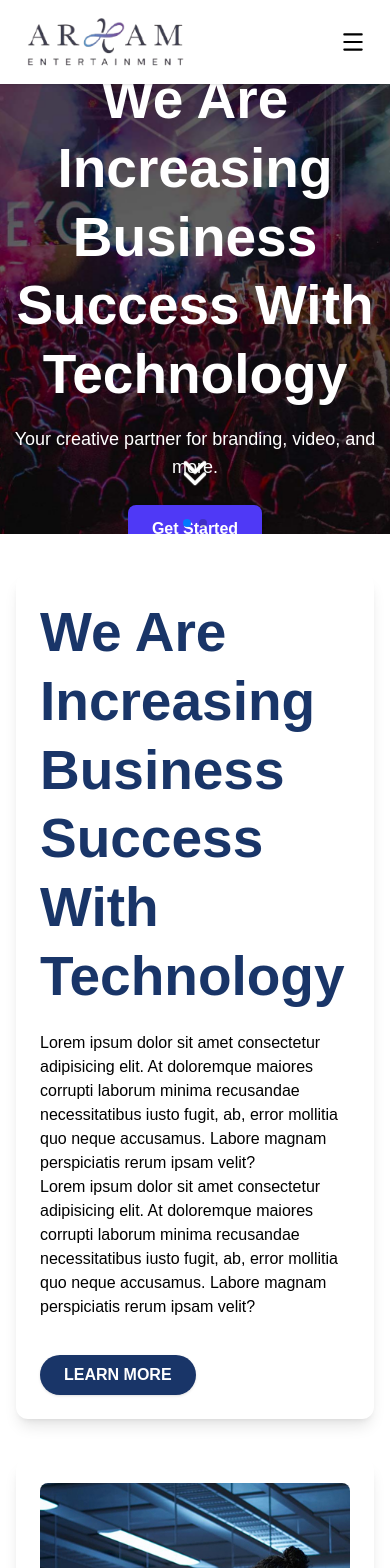
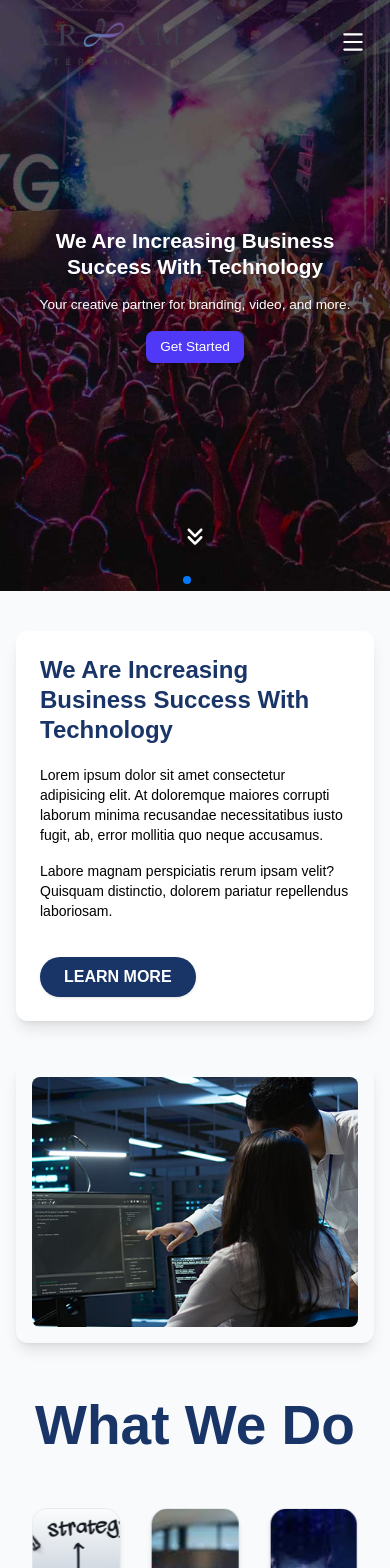
Before and after one commit to Manish019/ArhanMedia, a React (Vite) app: page / in a window 390 px wide. Shown: the top 1568 px of the page. Built offline with nearby package versions, Linux system fonts and the light colour scheme; a web font is replaced by a local one.

Commit message:
new header

```diff
--- a/src/App.jsx
+++ b/src/App.jsx
@@ -22,8 +22,7 @@ function App() {
 
   return (
   <BrowserRouter>
-<div className="flex flex-col min-h-screen">
-<Navbar />
+   <Navbar />
 <main className="flex-grow">
 
 <Routes>
@@ -45,7 +44,6 @@ function App() {
 {/* <ComingSoon /> */}
 </main>
 <Footer />
-</div>
 </BrowserRouter>
   )
 }
--- a/src/components/ClientSlider.jsx
+++ b/src/components/ClientSlider.jsx
@@ -13,19 +13,39 @@ const ClientSlider = () => {
   return (
     <>
     <Swiper
-        slidesPerView={8}
-         spaceBetween={10}
+        spaceBetween={10}
         autoplay={{
-          delay: 2500,
+          delay: 2000,
           disableOnInteraction: false,
         }}
         loop={true}
         pagination={{
           clickable: true,
         }}
-        navigation={true}
         modules={[Pagination, Autoplay]}
         className="mySwiper clients"
+        breakpoints={{
+          0: {
+            slidesPerView: 3, // very small screens
+            spaceBetween: 10,
+          },
+          480: {
+            slidesPerView: 3, // small phones
+            spaceBetween: 15,
+          },
+          768: {
+            slidesPerView: 4, // tablets
+            spaceBetween: 20,
+          },
+          1024: {
+            slidesPerView: 6, // small desktops
+            spaceBetween: 25,
+          },
+          1280: {
+            slidesPerView: 8, // large desktops
+            spaceBetween: 30,
+          },
+        }}
       >
         <SwiperSlide>
           <div className="img-box">
--- a/src/components/Footer.jsx
+++ b/src/components/Footer.jsx
@@ -49,7 +49,7 @@ const Footer = () => {
           <Link to="#" target="_blank">
             <FaLinkedin className="text-[#0077B5] hover:text-[#005582]" />
           </Link>
-          <Link to="#" target="_blank">
+          <Link to="https://www.instagram.com/arham_ent/?igsh=MXFnbGkxNTl5ZjhkNA%3D%3D&utm_source=qr#" target="_blank">
             <FaSquareInstagram className="text-[#C13584] hover:text-[#a32b6d]" />
           </Link>
           <div className="flex items-center gap-2">
--- a/src/components/HomeSlider.jsx
+++ b/src/components/HomeSlider.jsx
@@ -13,6 +13,7 @@ import { FaAnglesDown } from "react-icons/fa6";
 import { Autoplay, Pagination} from 'swiper/modules';
 import { Link } from 'react-router-dom';
 import { motion } from "framer-motion";
+import './Homeslider.css'
 
 
 const HomeSlider = () => {
@@ -20,89 +21,84 @@ const HomeSlider = () => {
 
   return (
   <>
+  <section className="slider-section relative w-full">
       <Swiper
         slidesPerView={1}
-        spaceBetween={30}
-        autoplay={{
-          delay: 2500,
-          disableOnInteraction: false,
-        }}
         loop={true}
-        pagination={{
-          clickable: true,
-        }}
-        navigation={true}
-        modules={[Pagination, Autoplay]}
-        className="mySwiper"
+        autoplay={{ delay: 2500, disableOnInteraction: false }}
+        pagination={{ clickable: true }}
+        modules={[Autoplay, Pagination]}
+        className="w-full h-[70vh] sm:h-[75vh] md:h-[85vh] lg:h-screen"
       >
-     <section className="slider-section relative h-[650px]">
+        {/* Slide 1 */}
         <SwiperSlide>
-   <div className="slider h-[450px] relative">
+          <div className="relative w-full h-full">
             <img
               src="/slider3.jpg"
               alt="Home Banner"
-    className="w-full h-full shadow-lg object-cover"
+              className="w-full h-full object-cover shadow-lg"
             />
-  {/* Overlay content */}
-  <div className="absolute inset-0 flex flex-col items-center justify-center text-center">
-
+            <div className="absolute inset-0 flex flex-col items-center justify-center text-center px-4">
               <motion.h2
-  className="text-[55px] font-bold text-white mb-4 leading-tight text-center mx-auto "
-  initial={{ y: -50, opacity: 0, scale: 0.95 }}   // Start above + slightly smaller
-  whileInView={{ y: 0, opacity: 1, scale: 1 }}    // Animate to normal position
+               className="text-2xl sm:text-3xl md:text-4xl lg:text-[55px] font-bold text-white mb-4 leading-snug sm:leading-tight"
+                initial={{ y: -50, opacity: 0, scale: 0.95 }}
+                whileInView={{ y: 0, opacity: 1, scale: 1 }}
                 transition={{ duration: 1, ease: "easeOut" }}
-  viewport={{ once: false, amount: 0.3 }}          // Animate every time it enters viewport
+                viewport={{ once: false, amount: 0.3 }}
               >
                 We Are Increasing Business Success With Technology
               </motion.h2>
+<p className="text-sm sm:text-base md:text-lg lg:text-xl text-white mb-6 drop-shadow max-w-[90%] sm:max-w-xl">
 
-    <p className="text-lg md:text-xl text-white mb-6 drop-shadow">
                 Your creative partner for branding, video, and more.
               </p>
-    <button className="px-6 py-3 bg-indigo-600 text-white rounded-lg font-semibold shadow hover:bg-indigo-700 transition">
+              <button className="px-4 sm:px-6 md:px-8 py-2 sm:py-3 bg-indigo-600 text-white rounded-lg font-medium sm:font-semibold shadow hover:bg-indigo-700 transition">
+
                 Get Started
               </button>
             </div>
           </div>
         </SwiperSlide>
 
+        {/* Slide 2 */}
         <SwiperSlide>
-    <div className="slider h-[450px] relative">
+          <div className="relative w-full h-full">
             <img
               src="/slider2.jpg"
               alt="Home Banner"
-    className="w-full h-full shadow-lg object-cover"
+              className="w-full h-full object-cover shadow-lg"
             />
-  {/* Overlay content */}
-  <div className="absolute inset-0 flex flex-col items-center justify-center text-center">
+            <div className="absolute inset-0 flex flex-col items-center justify-center text-center px-4">
               <motion.h2
-  className="text-[55px] font-bold text-white mb-4 leading-tight text-center md:text-left"
-  initial={{ y: -60, opacity: 0, scale: 0.95 }}   // Start above + slightly smaller
-  whileInView={{ y: 0, opacity: 1, scale: 1 }}    // Animate to normal position
+                  className="text-2xl sm:text-3xl md:text-4xl lg:text-[55px] font-bold text-white mb-4 leading-snug sm:leading-tight"
+
+                initial={{ y: -60, opacity: 0, scale: 0.95 }}
+                whileInView={{ y: 0, opacity: 1, scale: 1 }}
                 transition={{ duration: 1.5, ease: "easeOut" }}
-  viewport={{ once: false, amount: 0.3 }}          // 👈 animate every time scroll into view
+                viewport={{ once: false, amount: 0.3 }}
               >
                 Welcome To Arhan Entertainment
               </motion.h2>
+              <p className="text-sm sm:text-base md:text-lg lg:text-xl text-white mb-6 drop-shadow max-w-[90%] sm:max-w-xl">
 
-    <p className="text-lg md:text-xl text-white mb-6 drop-shadow">
                 Your creative partner for branding, video, and more.
               </p>
-    <button className="px-6 py-3 bg-indigo-600 text-white rounded-lg font-semibold shadow hover:bg-indigo-700 transition">
+              <button className="px-4 sm:px-6 md:px-8 py-2 sm:py-3 bg-indigo-600 text-white rounded-lg font-medium sm:font-semibold shadow hover:bg-indigo-700 transition">
+
                 Get Started
               </button>
             </div>
           </div>
         </SwiperSlide>
- {/* Arrow Icon on top of slider */}
+      </Swiper>
 
-</section>
+      {/* Down Arrow */}
       <div className="absolute bottom-10 inset-x-0 flex justify-center z-[100]">
-   <Link to='/about'>
-     <FaAnglesDown className="text-3xl animate-bounce text-white drop-shadow-lg" />
+        <Link to="/about">
+          <FaAnglesDown className="text-xl sm:text-4xl md:text-3xl animate-bounce text-white drop-shadow-lg" />
         </Link>
       </div>
-    </Swiper>
+    </section>
 
   </>
 
--- /dev/null
+++ b/src/components/Homeslider.css
@@ -0,0 +1,52 @@
+/* For very small devices (<= 400px) */
+@media (max-width: 400px) {
+  .slider-section h2 {
+    font-size: 1.3rem !important; /* around text-xl */
+    line-height: 1.6rem !important;
+    padding: 0 10px;
+  }
+
+  .slider-section p {
+    font-size: 0.85rem !important; /* text-sm */
+    max-width: 90%;
+    margin: 0 auto 1rem auto;
+  }
+
+  .slider-section button {
+    font-size: 0.85rem !important;
+    padding: 6px 14px !important;
+  }
+}
+
+/* For small phones (401px - 640px) */
+@media (min-width: 401px) and (max-width: 640px) {
+  .slider-section h2 {
+    font-size: 1.6rem !important; /* text-2xl */
+    line-height: 2rem !important;
+  }
+
+  .slider-section p {
+    font-size: 1rem !important;
+  }
+
+  .slider-section button {
+    font-size: 0.95rem !important;
+    padding: 8px 18px !important;
+  }
+}
+
+/* For tablets (641px - 1024px) */
+@media (min-width: 641px) and (max-width: 1024px) {
+  .slider-section h2 {
+    font-size: 2.2rem !important; /* text-3xl */
+  }
+
+  .slider-section p {
+    font-size: 1.2rem !important;
+  }
+
+  .slider-section button {
+    font-size: 1rem !important;
+    padding: 10px 22px !important;
+  }
+}
--- a/src/components/Navbar.css
+++ b/src/components/Navbar.css
@@ -38,3 +38,6 @@
   font-weight: 300;
 
 }
+/* .slidebanner{
+  overflow: hidden !important;
+} */
--- a/src/components/Navbar.jsx
+++ b/src/components/Navbar.jsx
@@ -1,4 +1,4 @@
-import React, { useState } from "react";
+import React, { useState, useEffect  } from "react";
 import { Link } from "react-router-dom";
 import { Menu, ChevronDown } from "lucide-react";
 // import { HiOutlineArrowUturnRight } from "react-icons/hi2";
@@ -11,10 +11,35 @@ const Navbar = () => {
   const [mobileOpen, setMobileOpen] = useState(false);
   const [aboutOpen, setAboutOpen] = useState(false);
   const [workOpen, setWorkOpen] = useState(false);
+    const [isScrolled, setIsScrolled] = useState(false);
+
+useEffect(() => {
+    const handleScroll = () => {
+      if (window.scrollY > 50) {
+        setIsScrolled(true);
+      } else {
+        setIsScrolled(false);
+      }
+    };
+
+    window.addEventListener("scroll", handleScroll);
+    return () => window.removeEventListener("scroll", handleScroll);
+  }, []);
+
+
+
 
   return (
-    <header className="sticky top-0 z-50 backdrop-blur-md bg-white/100 shadow-sm">
-      <div className="max-w-7xl mx-auto px-6 lg:px-8 py-4 flex items-center justify-between">
+    <div className="relative w-full overflow-x-hidden">
+
+   <header
+      className={`fixed top-0 left-0 w-full z-[1000] transition-all duration-300 ${
+        isScrolled
+          ? "bg-white shadow-md backdrop-blur-md"
+          : "bg-transparent"
+      }`}
+    >
+  <div className="max-w-7xl mx-auto px-6 lg:px-8 py-4 flex items-center justify-between">
         {/* Logo */}
         <Link to="/" className="flex items-center gap-2">
           <img
@@ -25,7 +50,11 @@ const Navbar = () => {
         </Link>
 
         {/* Desktop Navigation */}
-        <nav className="hidden md:flex items-center gap-10 text-[18px] text-[#193568]">
+          <nav
+          className={`hidden md:flex items-center gap-10 text-[18px] font-semibold transition-colors duration-300 ${
+            isScrolled ? "text-[#193568]" : "text-white"
+          }`}
+        >
           <Link
             to="/"
             className="hover:text-indigo-600 font-bold uppercase"
@@ -43,19 +72,31 @@ const Navbar = () => {
   </Link>
 
   {/* Dropdown Menu */}
-  <div className="submenu absolute left-0 mt-2 w-44 bg-white shadow-md opacity-0 invisible group-hover:opacity-100 group-hover:visible transition-all duration-300">
+  <div
+  className={`submenu absolute left-0 mt-2 w-44 shadow-md transition-all duration-300
+    ${isScrolled ? "bg-white" : "bg-[#193568]"}
+    opacity-0 invisible group-hover:opacity-100 group-hover:visible`}
+>
+     <Link
+      to="/services/web"
+      className="block px-4 py-2 border-b border-gray-500 hover:bg-indigo-600 hover:text-white"
+    >
+      Press Release
+    </Link>
     <Link
       to="/team"
       className="block px-4 py-2 border-b border-gray-500 hover:bg-indigo-600 hover:text-white"
     >
       Our Teams
     </Link>
+
     <Link
-      to="/services/web"
+      to="/award"
       className="block px-4 py-2 hover:bg-indigo-600 hover:text-white"
     >
-      Press Release
-    </Link>
+Awards
+
+ </Link>
   </div>
 </div>
 
@@ -68,7 +109,11 @@ const Navbar = () => {
   </button>
 
   {/* Dropdown Menu */}
-  <div className="absolute left-0 mt-2 w-56 bg-white shadow-md opacity-0 invisible group-hover:opacity-100 group-hover:visible transition-all duration-300">
+ <div
+  className={`submenu absolute left-0 mt-2 w-[220px] shadow-md transition-all duration-300
+    ${isScrolled ? "bg-white" : "bg-[#193568]"}
+    opacity-0 invisible group-hover:opacity-100 group-hover:visible`}
+>
     <Link
       to="/"
       className="border-b border-gray-500 text-[20px] block px-4 py-2 hover:bg-indigo-600 hover:text-white"
@@ -121,8 +166,9 @@ const Navbar = () => {
         {/* Mobile Hamburger */}
         <button
           onClick={() => setMobileOpen(!mobileOpen)}
-          className="md:hidden z-50 relative"
-        >
+          className={`md:hidden z-50 relative ${
+        isScrolled ? "text-black" : "text-white"
+      }`}>
           {!mobileOpen ? (
             <Menu size={26} />
           ) : (
@@ -150,7 +196,7 @@ const Navbar = () => {
             <div className="border-b border-gray-500">
               <button
                 onClick={() => setAboutOpen(!aboutOpen)}
-                className="flex items-center justify-between w-full py-2 hover:bg-indigo-50 hover:text-indigo-600 transition-colors"
+                className="flex items-center justify-between w-full py-2 hover:bg-indigo-50 hover:text-indigo-600 transition-colors "
               >
                 About Us
                 <ChevronDown
@@ -248,6 +294,7 @@ const Navbar = () => {
         )}
       </div>
     </header>
+    </div>
   );
 };
 
--- a/src/pages/About.jsx
+++ b/src/pages/About.jsx
@@ -4,6 +4,7 @@ import aboutImg from '../assets/about-us.jpg';
 import aboutUsImg1 from "../assets/Image/about-img.jpg";
 import Accourdian from '../components/Accourdian';
 import Services from '../components/Services';
+import { Link } from 'react-router-dom';
 
 
 
@@ -25,50 +26,90 @@ const About = () => {
    </div>
  </section>
 
- <section className="w-full py-10 bg-gray-50">
+<section className="w-full py-10 bg-gray-50">
   <div className="max-w-7xl mx-auto px-4">
     {/* Top Section: About */}
-    <div className="flex flex-col md:flex-row gap-6">
+    <div className="max-w-6xl flex flex-col md:flex-row gap-6 mb-2">
+
       {/* Left Section */}
-      <div className="md:w-3/5 bg-white shadow-lg rounded-xl p-6 mb-4">
-        <h2 className="text-[55px] font-bold text-[#193568] mb-4 leading-tight">
+      <div className="w-full md:w-3/5 bg-white shadow-lg rounded-xl p-6 mb-4">
+        <motion.h2
+          className="text-2xl sm:text-3xl md:text-4xl lg:text-[55px] font-bold text-[#193568] leading-tight mb-5"
+          initial={{ x: -100, opacity: 0 }}
+          whileInView={{ x: 0, opacity: 1 }}
+          transition={{ duration: 1, ease: "easeOut" }}
+          viewport={{ once: false, amount: 0.3 }}
+        >
           We Are Increasing Business Success With Technology
-        </h2>
-        <p>
-          Lorem ipsum dolor sit amet consectetur adipisicing elit. At doloremque
-          maiores corrupti laborum minima recusandae necessitatibus iusto fugit,
-          ab, error mollitia quo neque accusamus. Labore magnam perspiciatis
-          rerum ipsam velit?
-        </p>
+        </motion.h2>
+
+        <motion.p
+          className="text-sm sm:text-base md:text-lg text-black mb-4"
+          initial={{ x: 100, opacity: 0 }}
+          whileInView={{ x: 0, opacity: 1 }}
+          transition={{ duration: 1, ease: "easeOut" }}
+          viewport={{ once: false, amount: 0.3 }}
+        >
+          Lorem ipsum dolor sit amet consectetur adipisicing elit. At doloremque maiores corrupti laborum minima recusandae necessitatibus iusto fugit, ab, error mollitia quo neque accusamus.
+        </motion.p>
+
+        <motion.p
+          className="text-sm sm:text-base md:text-lg text-black"
+          initial={{ x: 100, opacity: 0 }}
+          whileInView={{ x: 0, opacity: 1 }}
+          transition={{ duration: 1, ease: "easeOut" }}
+          viewport={{ once: false, amount: 0.3 }}
+        >
+          Labore magnam perspiciatis rerum ipsam velit? Quisquam distinctio, dolorem pariatur repellendus laboriosam.
+        </motion.p>
+
+        <motion.div
+          className="button mt-5"
+          initial={{ y: 50, opacity: 0 }}
+          whileInView={{ y: 0, opacity: 1 }}
+          transition={{ duration: 1, ease: "easeOut" }}
+          viewport={{ once: false, amount: 0.3 }}
+        >
+          <div className="mt-4 inline-block bg-[#193568] hover:bg-indigo-700 text-white px-6 py-2 rounded-full shadow hover:opacity-95 uppercase font-semibold text-center">
+            <Link to="/about">Learn More</Link>
+          </div>
+        </motion.div>
       </div>
 
       {/* Right Section */}
-      <div className="md:w-2/5 shadow-lg rounded-xl p-6">
+      <motion.div
+        className="w-full md:w-2/5 shadow-lg rounded-xl p-4 flex items-center justify-center"
+        initial={{ x: 100, opacity: 0 }}
+        whileInView={{ x: 0, opacity: 1 }}
+        transition={{ duration: 1, ease: "easeOut" }}
+        viewport={{ once: false, amount: 0.3 }}
+      >
         <img
           src={aboutUsImg1}
           alt="About Us"
-          className="w-full h-[400px] rounded-lg object-cover"
+          className="w-full h-[250px] sm:h-[300px] md:h-[400px] object-cover rounded-lg"
         />
-      </div>
+      </motion.div>
     </div>
 
     {/* What We Do Section */}
     <div className="mt-12">
-      <h2 className="text-[55px] font-bold text-[#193568] mb-6 leading-tight text-center md:text-left">
+      <h2 className="text-2xl sm:text-3xl md:text-4xl lg:text-[55px] font-bold text-[#193568] mb-6 leading-tight text-center md:text-left">
         What We Do
       </h2>
       <Services />
     </div>
 
     {/* Accordion Section */}
- <div className="mt-12">
-      <h2 className="text-[55px] font-bold text-[#193568] mb-6 leading-tight text-center md:text-left">
-       Faq's
+    <div className="mt-12">
+      <h2 className="text-2xl sm:text-3xl md:text-4xl lg:text-[55px] font-bold text-[#193568] mb-6 leading-tight text-center md:text-left">
+        Faq's
       </h2>
-            <Accourdian />
+      <Accourdian />
     </div>
   </div>
 </section>
+
 
 
 
--- a/src/pages/Home.jsx
+++ b/src/pages/Home.jsx
@@ -20,60 +20,69 @@ const Home = () => {
       <HomeSlider />
     </div>
    </section>
-   <section className="w-full py-10">
-<div className="container mx-auto m-w-full px-4 ">
-  <div className="max-w-6xl  flex flex-col md:flex-row gap-6 mb-2">
+<section className="w-full py-10 bg-gray-50 overflow-auto">
+  <div className="max-w-7xl mx-auto px-4">
+ <div className="max-w-6xl flex flex-col md:flex-row gap-6 mb-2">
 
       {/* Left Section */}
-    <div className="md:w-3/5 bg-white shadow-lg rounded-xl p-6 mb-4">
-      <motion.h2 className="text-[55px] font-bold text-[#193568] leading-tight mb-5"
-      initial={{ x: -100, opacity: 0 }}       // Start left (outside viewport)
-  whileInView={{ x: 0, opacity: 1 }}      // Animate to normal position
+      <div className="w-full md:w-3/5 bg-white shadow-lg rounded-xl p-6 mb-4">
+        <motion.h2
+          className="text-2xl sm:text-3xl md:text-4xl lg:text-[55px] font-bold text-[#193568] leading-tight mb-5"
+          initial={{ x: -100, opacity: 0 }}
+          whileInView={{ x: 0, opacity: 1 }}
           transition={{ duration: 1, ease: "easeOut" }}
-  viewport={{ once: false, amount: 0.3 }}  // Animate every time scroll into view
+          viewport={{ once: false, amount: 0.3 }}
+        >
+          We Are Increasing Business Success With Technology
+        </motion.h2>
 
-      >We Are Increasing Business Success With Technology</motion.h2>
-      <motion.p className='text-black'
+        <motion.p
+          className="text-sm sm:text-base md:text-lg text-black mb-4"
+          initial={{ x: 100, opacity: 0 }}
+          whileInView={{ x: 0, opacity: 1 }}
+          transition={{ duration: 1, ease: "easeOut" }}
+          viewport={{ once: false, amount: 0.3 }}
+        >
+          Lorem ipsum dolor sit amet consectetur adipisicing elit. At doloremque maiores corrupti laborum minima recusandae necessitatibus iusto fugit, ab, error mollitia quo neque accusamus.
+        </motion.p>
 
-      initial={{ x: 100, opacity: 0 }}       // Start right (outside viewport)
-  whileInView={{ x: 0, opacity: 1 }}     // Animate to normal position
+        <motion.p
+          className="text-sm sm:text-base md:text-lg text-black"
+          initial={{ x: 100, opacity: 0 }}
+          whileInView={{ x: 0, opacity: 1 }}
           transition={{ duration: 1, ease: "easeOut" }}
-  viewport={{ once: false, amount: 0.3 }} // Animate every time scroll into view
+          viewport={{ once: false, amount: 0.3 }}
+        >
+          Labore magnam perspiciatis rerum ipsam velit? Quisquam distinctio, dolorem pariatur repellendus laboriosam.
+        </motion.p>
 
-      >Lorem ipsum dolor sit amet consectetur adipisicing elit. At doloremque maiores corrupti laborum minima recusandae necessitatibus iusto fugit, ab, error mollitia quo neque accusamus. Labore magnam perspiciatis rerum ipsam velit?</motion.p>
-      <motion.p className='text-black'
-
-      initial={{ x: 100, opacity: 0 }}       // Start right (outside viewport)
-  whileInView={{ x: 0, opacity: 1 }}     // Animate to normal position
+        <motion.div
+          className="button mt-5"
+          initial={{ y: 50, opacity: 0 }}
+          whileInView={{ y: 0, opacity: 1 }}
           transition={{ duration: 1, ease: "easeOut" }}
-  viewport={{ once: false, amount: 0.3 }} // Animate every time scroll into view
-
-      >Lorem ipsum dolor sit amet consectetur adipisicing elit. At doloremque maiores corrupti laborum minima recusandae necessitatibus iusto fugit, ab, error mollitia quo neque accusamus. Labore magnam perspiciatis rerum ipsam velit?</motion.p>
- <motion.div className="button mt-5"
- initial={{ y: 50, opacity: 0 }}          // Start below
-  whileInView={{ y: 0, opacity: 1 }}       // Animate up to normal position
-  transition={{ duration: 1, ease: "easeOut" }}
-  viewport={{ once: false, amount: 0.3 }}  // Animate every time scroll into view
+          viewport={{ once: false, amount: 0.3 }}
         >
           <div className="mt-4 inline-block bg-[#193568] hover:bg-indigo-700 text-white px-6 py-2 rounded-full shadow hover:opacity-95 uppercase font-semibold text-center">
             <Link to="/about">Learn More</Link>
           </div>
         </motion.div>
-
-
       </div>
 
       {/* Right Section */}
-    <motion.div className="md:w-2/5 shadow-lg rounded-xl p-6"
-    initial={{ x: 100, opacity: 0 }}       // Start right (outside viewport)
-  whileInView={{ x: 0, opacity: 1 }}     // Animate to normal position
+      <motion.div
+        className="w-full md:w-2/5 shadow-lg rounded-xl p-4 flex items-center justify-center"
+        initial={{ x: 100, opacity: 0 }}
+        whileInView={{ x: 0, opacity: 1 }}
         transition={{ duration: 1, ease: "easeOut" }}
-  viewport={{ once: false, amount: 0.3 }} // Animate every time scroll into view
-
+        viewport={{ once: false, amount: 0.3 }}
       >
-      <img src={aboutUsImg1}  alt="About Us" className="w-full h-[400px] rounded-lg" />
+        <img
+          src={aboutUsImg1}
+          alt="About Us"
+          className="w-full h-[250px] sm:h-[300px] md:h-[400px] object-cover rounded-lg"
+        />
       </motion.div>
-
     </div>
    <motion.div className="mt-12"
    initial={{ x: -100, opacity: 0 }}       // Start left (outside viewport)
@@ -96,9 +105,10 @@ const Home = () => {
 >
 
   <h2 className='text-[40px] text-[#193568] font-bold pb-5'>Clients</h2>
+
+</motion.div>
   <ClientSlider />
 
-</motion.div>
   </div>
 </section>
 
```
Lines whose indentation alone changed are shown as unchanged.
